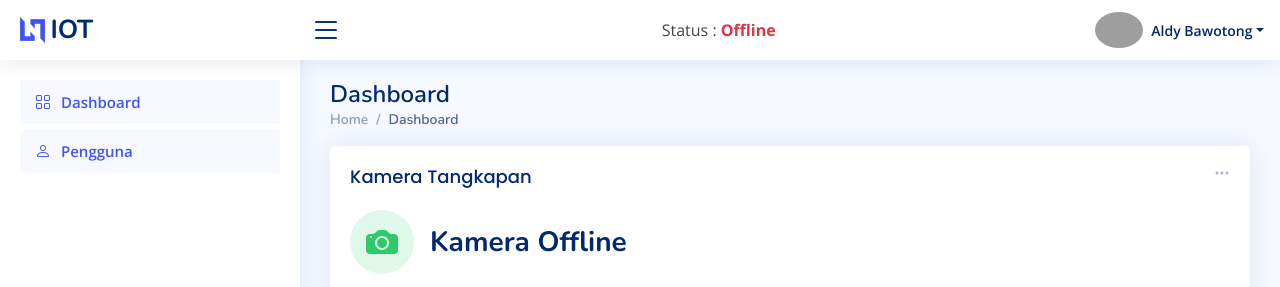
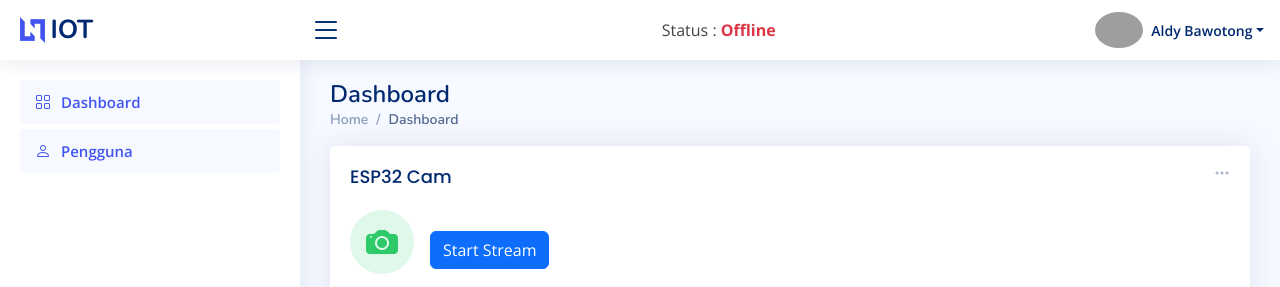
Before and after one commit to DevyTech/smkIotWebserver, a PHP site: page /Admin/cam.php in a window 1280 px wide. Shown: the top 287 px of the page. Run offline with PHP 8.4, Linux system fonts and the light colour scheme; a user stored in the database is signed in; some libraries are stand-ins or nearby versions; grey boxes are pictures that could not be loaded.

Commit message:
working camera

```diff
--- a/Admin/cam.php
+++ b/Admin/cam.php
@@ -37,7 +37,7 @@ session_start();
 
 
             <!-- Card Camera -->
-            <div class="col-xxl-12 col-xl-12">
+            <div class="col-xxl-8 col-xl-12">
                 <div class="card info-card revenue-card">
                     <div class="filter">
                     <a class="icon" href="#" data-bs-toggle="dropdown"><i class="bi bi-three-dots"></i></a>
@@ -52,22 +52,21 @@ session_start();
                     </div>
 
                     <div class="card-body">
-                    <h5 class="card-title">Kamera Tangkapan</h5>
+                    <h5 class="card-title">ESP32 Cam</h5>
 
                     <div class="d-flex align-items-center">
                         <div class="card-icon rounded-circle d-flex align-items-center justify-content-center">
-                        <i class="bi bi-camera-fill"></i>
+                          <i class="bi bi-camera-fill"></i>
                         </div>
                         <div class="ps-3">
-                        <h6 id="kamera-status">Kamera Offline</h6>
+                          <!-- Button to trigger camera capture -->
+                          <button class="btn btn-primary mt-3" id="streamBtn">Start Stream</button>
                         </div>
                     </div>
 
                     <div class="mt-3">
                         <!-- Video element to display camera stream -->
-                        <img id="cameraStream" width="680" height="480" src="http://camera.local:81/stream" crossorigin/>
-                        <!-- Button to trigger camera capture -->
-                        <!-- <button class="btn btn-primary mt-3" id="captureBtn">Tangkap Gambar</button> -->
+                        <img id="cameraStream" width="800" height="600" src="../assets/img/camera-video-off.svg" crossorigin/>
                         <!-- Image to display captured image -->
                         <!-- <img id="capturedImage" class="img-fluid mt-3" style="display: none;" /> -->
                     </div>
--- a/Config/header.php
+++ b/Config/header.php
@@ -36,5 +36,7 @@
   <script src="../assets/js/jquery.js"></script>
   <!-- API -->
   <script src="../assets/js/API.js"></script>
+  <!-- CAM -->
+  <script src="../assets/js/cam.js"></script>
 
 </head>
--- a/assets/css/style.css
+++ b/assets/css/style.css
@@ -39,7 +39,8 @@ h6 {
 }
 
 #cameraStream{
-  border: 1px solid red;
+  border: 1px solid grey;
+  border-radius: 10px;
 }
 /*--------------------------------------------------------------
 # Main
--- a/assets/js/cam.js
+++ b/assets/js/cam.js
@@ -1,19 +1,18 @@
-// var ip_cam = "http://camera.local:81/stream"; // Mengarahkan ke stream ESP32
-// $(document).ready(function(){
-//   setInterval(isOnline, 500);
-// });
-// function isOnline() {
-//   $.ajax({
-//     url: ip_cam,
-//     type: "GET",
-//     success: function(response){
-//       $("#kamera-status").text("Kamera Online");
-//     },
-//     error: function(){
-//       $("#kamera-status").text("Kamera Offline");
-//     }
-//   });
-// }
+var ip_cam = "http://camera.local:81/stream"; // Mengarahkan ke stream ESP32
+var streaming = false
+$("#streamBtn").click(function () {
+  if (streaming) {
+    // Jika streaming sedang aktif, stop stream dengan mengosongkan 'src' video
+    $("#cameraStream").attr("src","../assets/img/camera-video-off.svg");
+    $("#streamBtn").text("Start Stream"); // Ubah teks tombol menjadi 'Start'
+    streaming = false; // Set flag menjadi false
+  } else {
+    // Jika streaming belum aktif, mulai stream
+    $("#cameraStream").attr("src", ip_cam);
+    $("#streamBtn").text("Stop Stream"); // Ubah teks tombol menjadi 'Stop'
+    streaming = true; // Set flag menjadi true
+  }
+});
 
   // const video = document.getElementById('cameraStream');
   // const captureBtn = document.getElementById('captureBtn');
```
Also changed, not shown: Admin/led.php (+9 -9 lines), assets/img/camera-video-off.svg (added).
